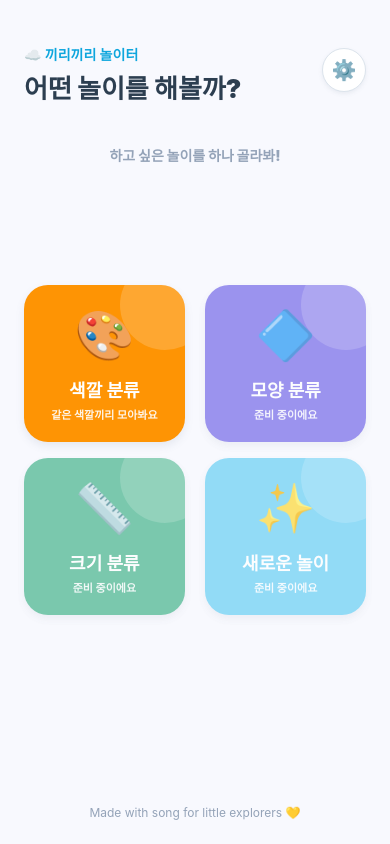
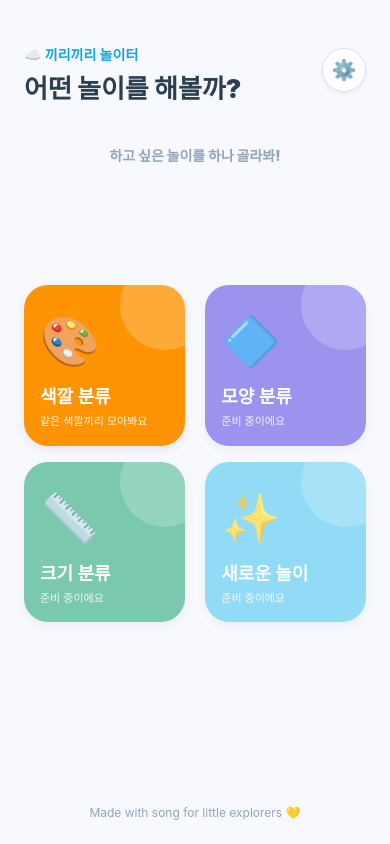
Before and after one commit to julia2524/playgrondApp, a React Native app: screen /Home in a window 390 px wide. Built offline with nearby package versions, Linux system fonts and the light colour scheme.

Commit message:
gamecardItem component completed

```diff
--- a/components/common/GameCardItem.tsx
+++ b/components/common/GameCardItem.tsx
@@ -40,12 +40,13 @@ interface GameCardProps {
 }
 const GameCard = styled.TouchableOpacity<GameCardProps>`
   width: 47%;
-
+  aspect-ratio: 1;
   background-color: ${(props) => props.bgColor};
-  border-radius: 24px; // 👈 상수가 자꾸 말썽 부리면 그냥 직접 숫자에 px 붙여서 쓰기!
+  border-radius: 24px;
   padding: 16px;
-  align-items: center;
-  justify-content: center;
+  padding-top: 24px; // 🌟 상단 여백을 살짝 주어 위쪽부터 시작하게!
+  align-items: flex-start;
+  justify-content: center; // 🌟 중앙 정렬 대신 위쪽(flex-start)부터 차례대로 배치!
   position: relative;
   overflow: hidden;
   opacity: ${(props) => (props.disabled ? 0.7 : 1)};
@@ -69,6 +70,7 @@ const CardBubble = styled.View`
 const GameEmoji = styled.Text`
   font-size: 48px;
   margin-bottom: 12px;
+  text-align: center; // 🌟 확실하게 가운데 정렬
 `;
 
 const GameTitle = styled.Text`
@@ -76,6 +78,7 @@ const GameTitle = styled.Text`
   color: #ffffff;
   font-weight: bold;
   margin-bottom: 4px;
+  text-align: center; // 🌟 확실하게 가운데 정렬
 `;
 
 const GameDesc = styled.Text`
--- a/screens/Home/HomeScreen.tsx
+++ b/screens/Home/HomeScreen.tsx
@@ -21,6 +21,7 @@ import {
 import { useNavigation } from "@react-navigation/native";
 import { NativeStackNavigationProp } from "@react-navigation/native-stack";
 import { RootStackParamList } from "../../navigation/types";
+import GameCardItem from "../../components/common/GameCardItem";
 
 type HomeNavigationProp = NativeStackNavigationProp<RootStackParamList, "Home">;
 
@@ -58,56 +59,44 @@ export default function HomeScreen() {
 
       {/* 게임 카드 그리드 */}
       <GameGrid>
-        {/* 색깔 분류 (활성화) */}
-        <GameCard bgColor="#FE9404" onPress={goToStageMap} activeOpacity={0.9}>
-          {/* 💧 우측 상단 몽글몽글 물방울 효과 */}
-          <CardBubble />
-          <GameEmoji>🎨</GameEmoji>
-          <GameTitle>색깔 분류</GameTitle>
-          <GameDesc>같은 색깔끼리 모아봐요</GameDesc>
-        </GameCard>
+        {/* 1. 색깔 분류 (활성화) */}
+        <GameCardItem
+          bgColor="#FE9404"
+          emoji="🎨"
+          title="색깔 분류"
+          desc="같은 색깔끼리 모아봐요"
+          onPress={() => navigation.navigate("StageMapScreen")}
+        />
 
-        {/* 모양 분류 (준비중) */}
-        <GameCard
+        {/* 2. 모양 분류 (준비중) */}
+        <GameCardItem
           bgColor="#7569E8"
+          emoji="🔷"
+          title="모양 분류"
+          desc="준비 중이에요"
           disabled={true}
           onPress={() => handleLockedGame("모양 분류")}
-          activeOpacity={0.9}
-        >
-          {/* 💧 우측 상단 몽글몽글 물방울 효과 */}
-          <CardBubble />
-          <GameEmoji>🔷</GameEmoji>
-          <GameTitle>모양 분류</GameTitle>
-          <GameDesc>준비 중이에요</GameDesc>
-        </GameCard>
+        />
 
-        {/* 크기 분류 (준비중) */}
-        <GameCard
+        {/* 3. 크기 분류 (준비중) */}
+        <GameCardItem
           bgColor="#45B48B"
+          emoji="📏"
+          title="크기 분류"
+          desc="준비 중이에요"
           disabled={true}
           onPress={() => handleLockedGame("크기 분류")}
-          activeOpacity={0.9}
-        >
-          {/* 💧 우측 상단 몽글몽글 물방울 효과 */}
-          <CardBubble />
-          <GameEmoji>📏</GameEmoji>
-          <GameTitle>크기 분류</GameTitle>
-          <GameDesc>준비 중이에요</GameDesc>
-        </GameCard>
+        />
 
-        {/* 새로운 놀이 (준비중) */}
-        <GameCard
+        {/* 4. 새로운 놀이 (준비중) */}
+        <GameCardItem
           bgColor="#67cff4"
+          emoji="✨"
+          title="새로운 놀이"
+          desc="준비 중이에요"
           disabled={true}
           onPress={() => handleLockedGame("새로운 놀이")}
-          activeOpacity={0.9}
-        >
-          {/* 💧 우측 상단 몽글몽글 물방울 효과 */}
-          <CardBubble />
-          <GameEmoji>✨</GameEmoji>
-          <GameTitle>새로운 놀이</GameTitle>
-          <GameDesc>준비 중이에요</GameDesc>
-        </GameCard>
+        />
       </GameGrid>
 
       {/* 하단 푸터 */}
--- a/styles/homeStyles.ts
+++ b/styles/homeStyles.ts
@@ -76,53 +76,6 @@ interface GameCardProps {
   disabled?: boolean;
 }
 
-export const GameCard = styled.TouchableOpacity<GameCardProps>`
-  width: 47%;
-  background-color: ${(props) => props.bgColor};
-  border-radius: 24px;
-  padding: 20px;
-  align-items: center;
-  justify-content: center;
-  position: relative;
-  overflow: hidden;
-  opacity: ${(props) => (props.disabled ? 0.7 : 1)};
-  elevation: 3;
-  shadow-color: #64748b;
-  shadow-offset: 0px 4px;
-  shadow-opacity: 0.12;
-  shadow-radius: 8px;
-`;
-
-// 🌟 카드 우측 상단에 박힐 몽글몽글 물방울/광채 효과
-export const CardBubble = styled.View`
-  position: absolute;
-  width: 90px;
-  height: 90px;
-  border-radius: 45px;
-  background-color: rgba(255, 255, 255, 0.18);
-  right: -25px;
-  top: -25px;
-`;
-
-export const GameEmoji = styled.Text`
-  font-size: 48px;
-  margin-bottom: 12px;
-`;
-
-export const GameTitle = styled.Text`
-  font-size: 18px;
-  color: #ffffff;
-  font-weight: bold;
-  margin-bottom: 4px;
-`;
-
-export const GameDesc = styled.Text`
-  font-size: 11px;
-  color: rgba(255, 255, 255, 0.9);
-  text-align: center;
-  font-weight: bold;
-`;
-
 export const Footer = styled.Text`
   text-align: center;
   font-size: 12px;
```
